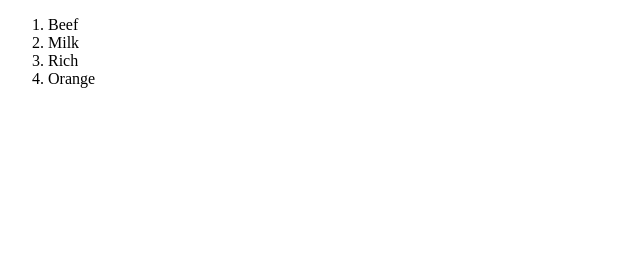
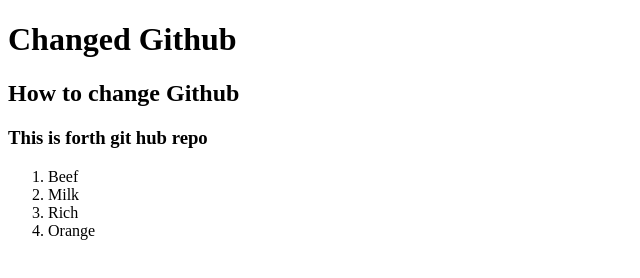
Before and after one commit to princeshain/my-fourth-repo, a plain HTML site: page index.html in a window 1280 px wide. Shown: the whole page, without its empty margins (0-640 px from the left). Drawn offline with Linux system fonts and the light colour scheme.

Commit message:
added header

```diff
--- a/index.html
+++ b/index.html
@@ -7,6 +7,9 @@
     <title>My Fourth Github Repo</title>
 </head>
 <body>
+    <h1>Changed Github</h1>
+    <h2>How to change Github</h2>
+    <h3>This is forth git hub repo</h3>
     <ol>
         <li>Beef</li>
         <li>Milk</li>
```
